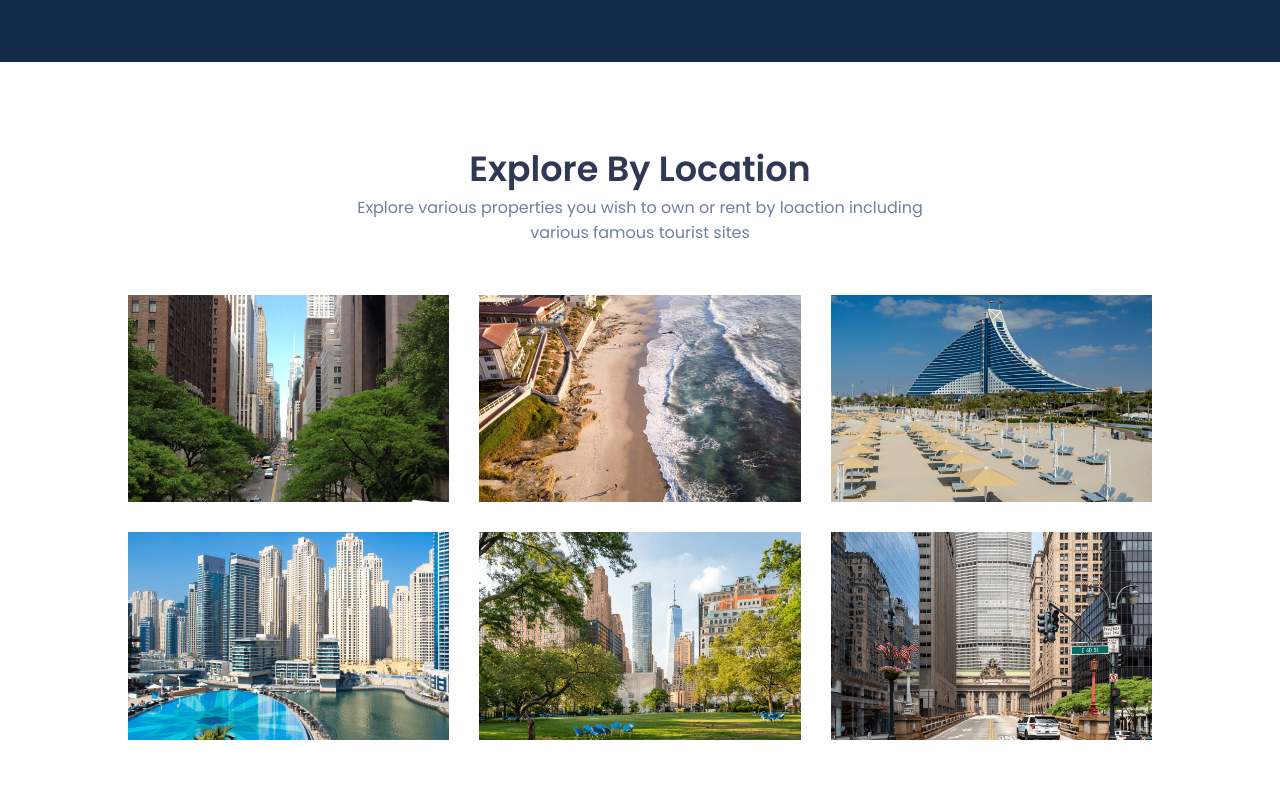
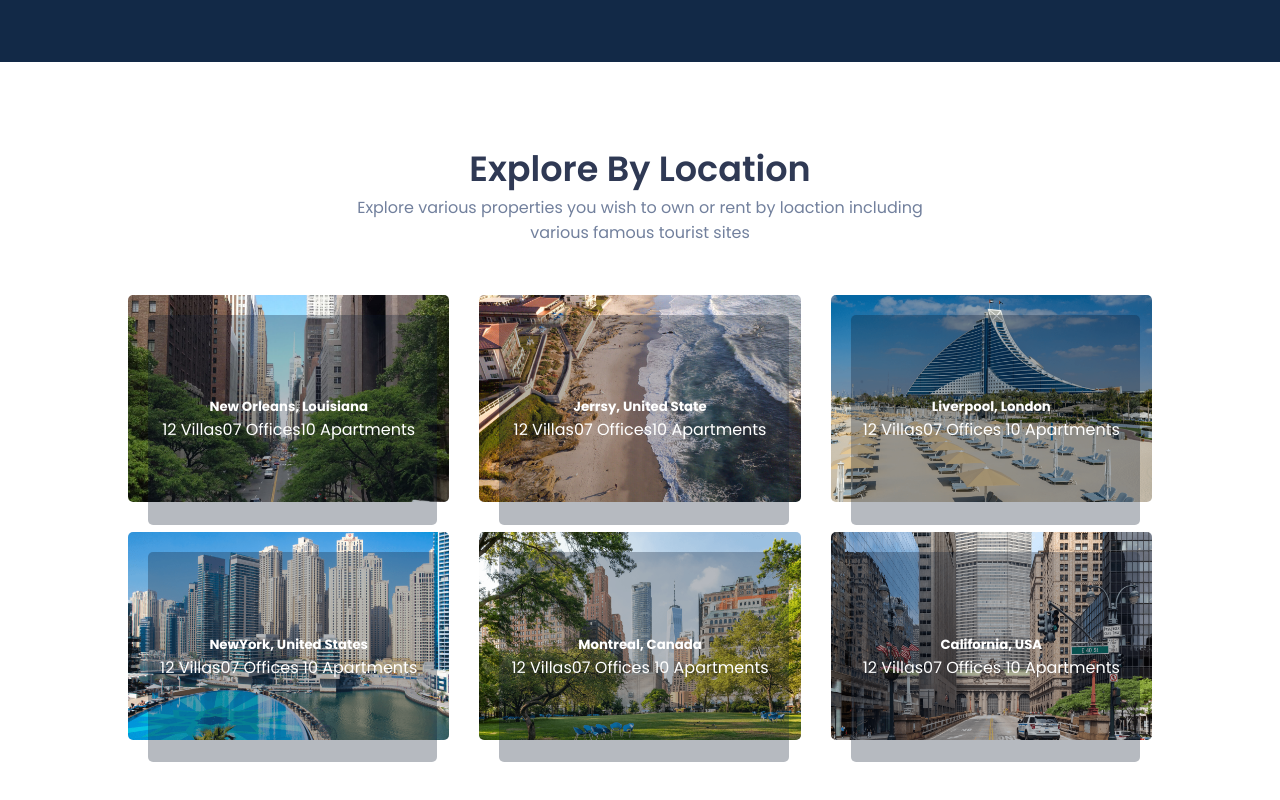
Before and after one commit to chrismbah/Rent-Up, a React (Vite) app: page / in a window 1280 px wide. Shown: the part 3200-4000 px from the top of the page. Built offline with nearby package versions, Linux system fonts and the light colour scheme.

Commit message:
Added overlay effect

```diff
--- a/src/components/home/Location/Location.css
+++ b/src/components/home/Location/Location.css
@@ -0,0 +1,37 @@
+.location .box{
+    position: relative;
+    border-radius: 5px;
+}
+.location img{
+    border-radius: 5px;
+    /* height: 280px; */
+}
+.location .overlay{
+    position: absolute;
+    top: 0;
+    left: 0;
+    display: flex;
+    align-items: center;
+    justify-content: center;
+    flex-direction: column;
+    height: 250px;
+    width: 100%;
+    color: #fff;
+    z-index: 999;
+}
+.location .overlay::after{
+    content: "";
+    position: absolute;
+    top: 0;
+    left: 0;
+    width: 90%;
+    /* width: 340px; */
+    /* width: 300px; */
+
+    height: 210px;
+    /* height: 100%; */
+    background: rgb(15 28 47 / 30%);
+    z-index: -1;
+    margin: 20px;
+    border-radius: 5px;
+}
--- a/src/components/home/Location/Location.jsx
+++ b/src/components/home/Location/Location.jsx
@@ -16,6 +16,14 @@ export default function Location() {
             {locations.map((location,index)=>(
                 <div className="box" key={index}>
                     <img src={location.cover} alt="location" />
+                    <div className="overlay">
+                      <h5>{location.name}</h5>
+                      <p>
+                        <label >{location.Villas}</label>
+                        <label >{location.Offices}</label>
+                        <label >{location.Apartments}</label>
+                      </p>
+                    </div>
                 </div>
             ))}
           </div>
--- a/src/main.css
+++ b/src/main.css
@@ -88,7 +88,7 @@ h4{
 .grid3{
     display: grid;
     /* grid-template-columns: repeat(3,1fr); */
-    grid-template-columns: repeat(auto-fit,minmax(300px,auto));
+    grid-template-columns: repeat(auto-fit,minmax(320px,auto));
     grid-gap: 30px;
 }
 img{
```
